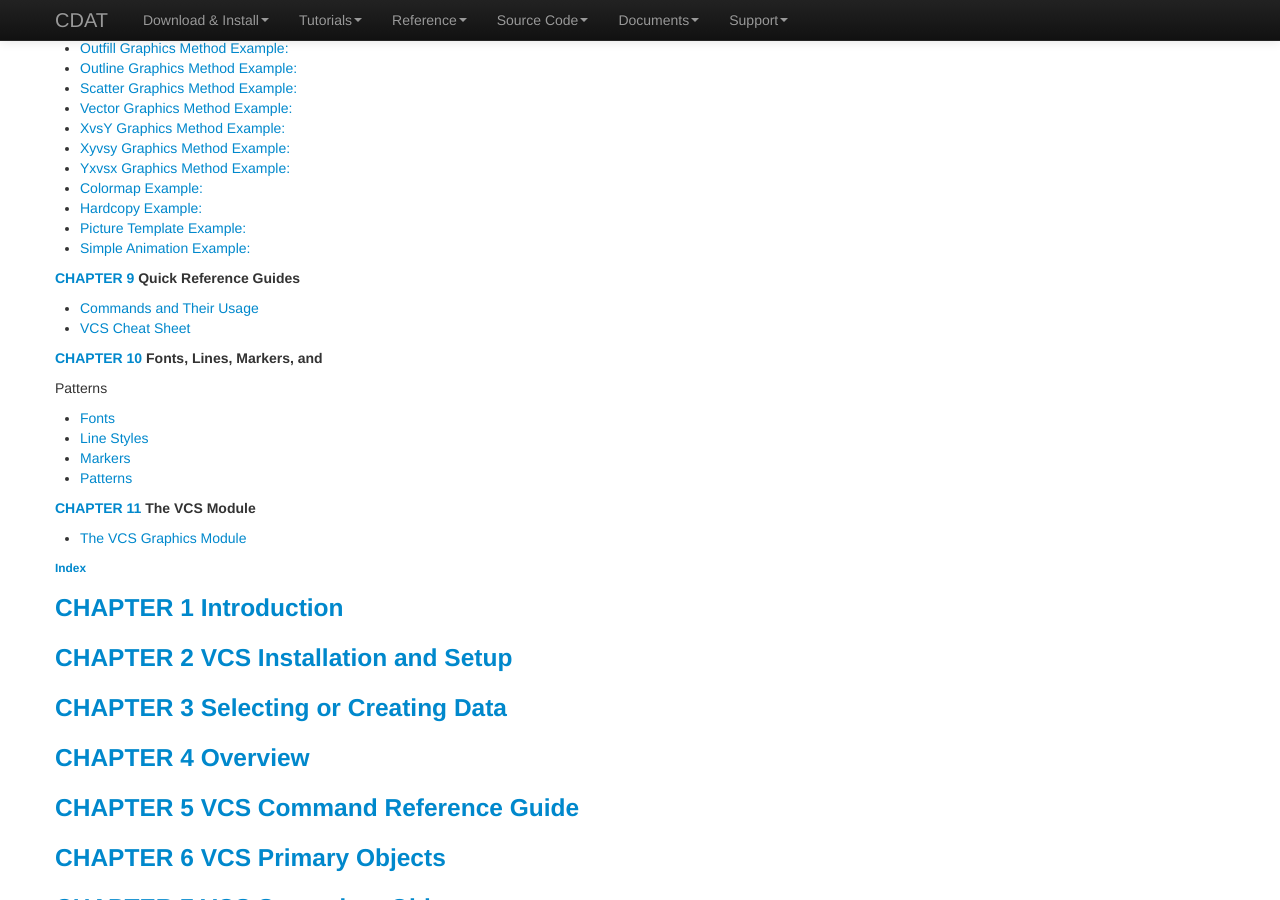
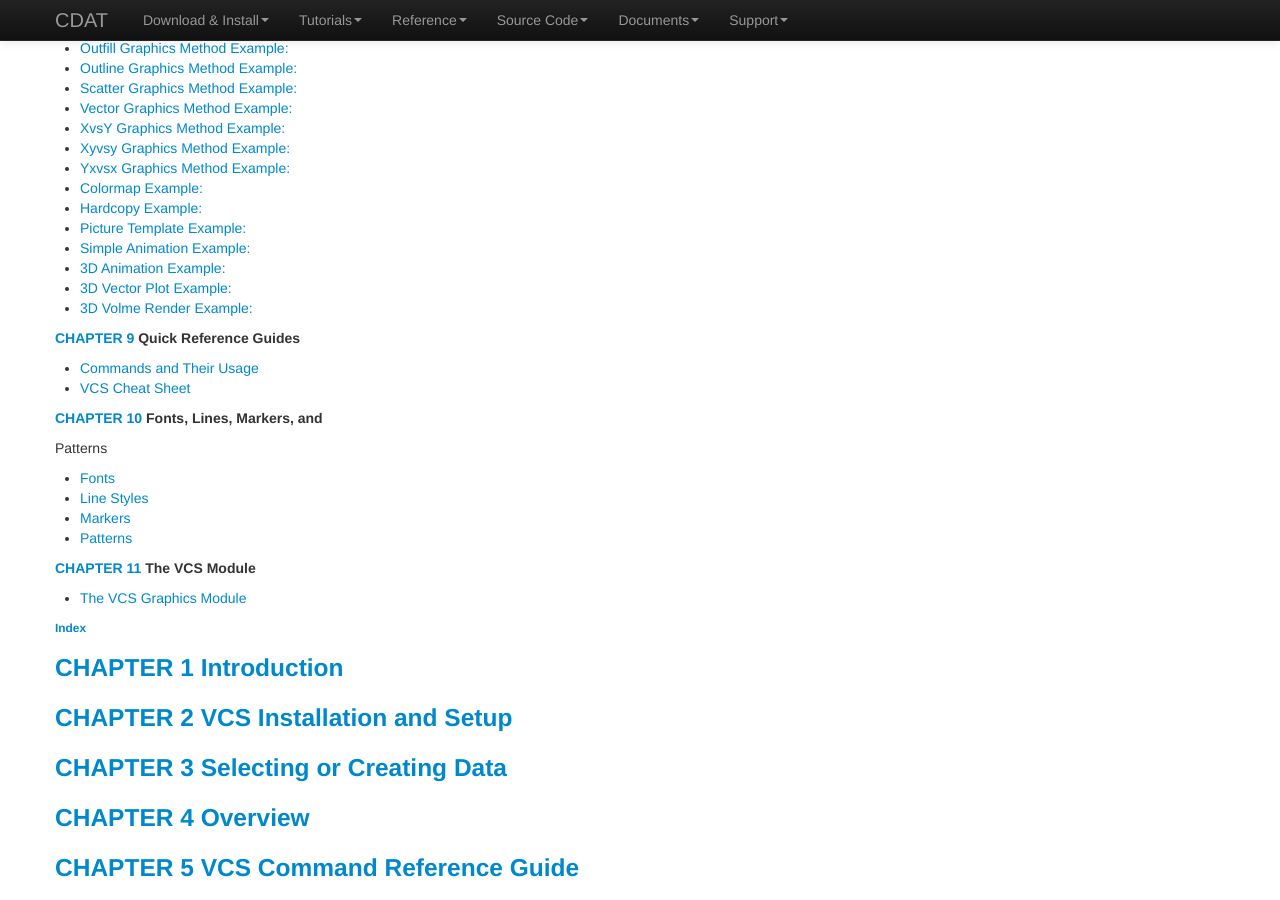
Before and after one commit to CDAT/cdat-old-site, a Jekyll site: the page built from vcs/vcs.md, in a window 1280 px wide and 900 px high, scrolled down 972 px. Built offline with Jekyll 4.4.1, drawn with Linux system fonts in a browser that asks for light colours; nearby versions of some CDN libraries.

Commit message:
Update TOC for Chapter 8

```diff
--- a/vcs/vcs.md
+++ b/vcs/vcs.md
@@ -81,6 +81,9 @@ be used for advertising or product endorsement purposes.
   * [Hardcopy Example: ](vcs-8.html#pgfId-884187)
   * [Picture Template Example: ](vcs-8.html#pgfId-884306)
   * [Simple Animation Example: ](vcs-8.html#pgfId-885079)
+  * [3D Animation Example: ](vcs-8.html#3DAnimation)
+  * [3D Vector Plot Example: ](vcs-8.html#3DVectorPlot)
+  * [3D Volme Render Example: ](vcs-8.html#3DVolmeRender)
 
 #####   [CHAPTER 9 ](vcs-9.html#pgfId-885285) Quick Reference Guides
 
```
Also changed, not shown: vcs/vcs-8.md (+7 -1 lines).
